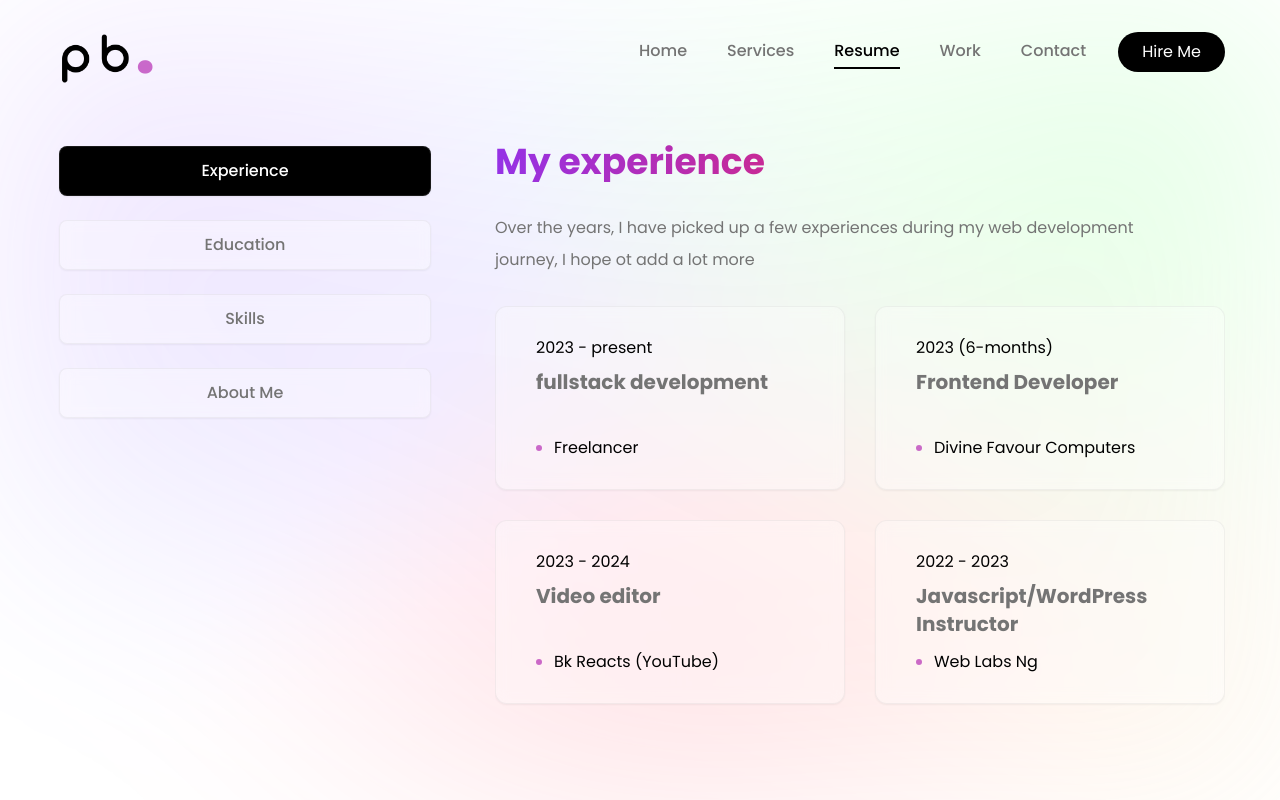
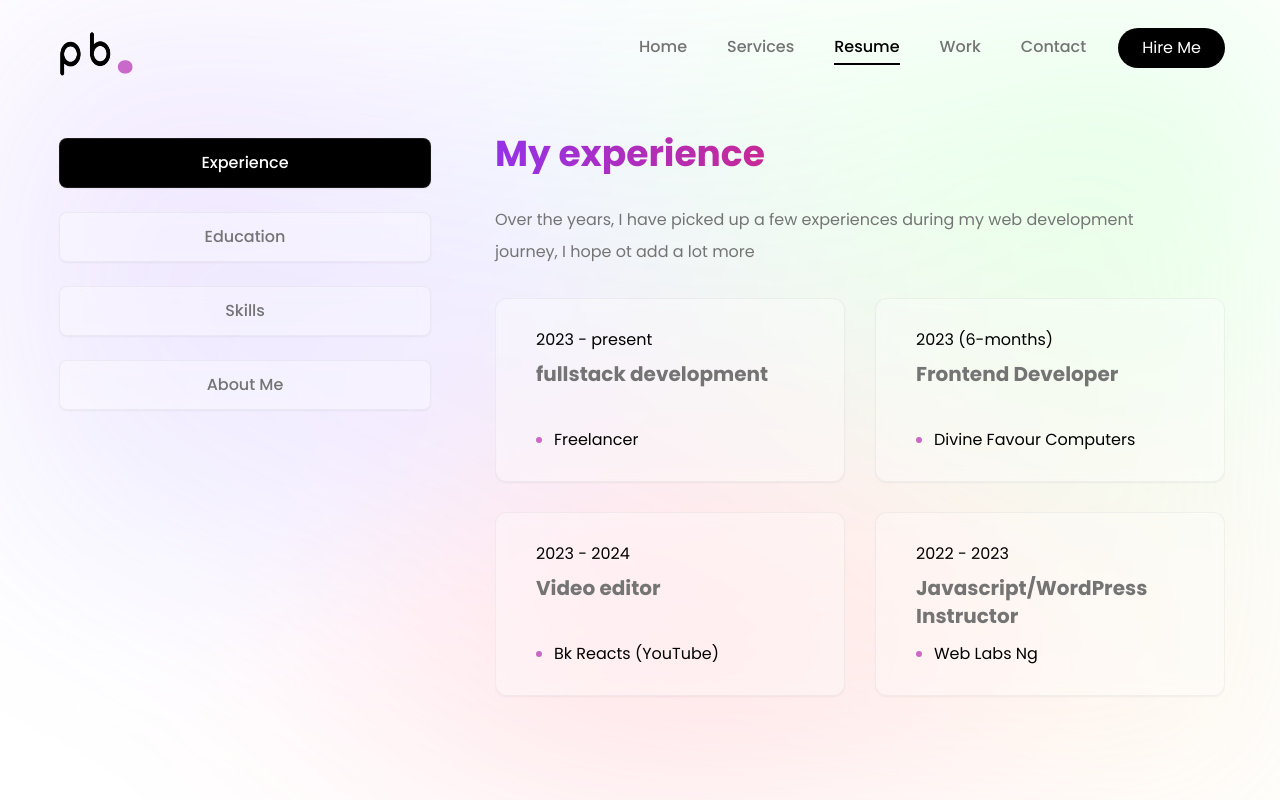
Before and after one commit to PeteBuks/nextjs-portfolio, a Next.js app: page /resume in a window 1280 px wide. Built offline with nearby package versions, Linux system fonts and the light colour scheme.

Commit message:
final change 2

```diff
--- a/components/Header.jsx
+++ b/components/Header.jsx
@@ -36,14 +36,14 @@ const Header = () => {
 
   return (
     <header className='py-1 sm:py-2 xl:py-3 text-tertiary'>
-        <div className='container mx-auto flex justify-between items-center sticky'>
+        <div className='container mx-auto flex justify-between items-center'>
 
             {/* Logo */}
             <Link href="/" className='flex'>
                 <Image
                     src="/assets/images/petebuks_transparent.png"
-                    width={80}
-                    height={80}
+                    width={60}
+                    height={60}
                     alt='logo'
                 />
                 <h1 className='text-7xl font-semibold text-accent rounded-full'>.</h1>
@@ -61,8 +61,8 @@ const Header = () => {
 
 
             <div className='xl:hidden'>
-                <button className= "inline-block w-[30px] items-center" onClick={handleClick}>
-                    <div className={`w-[100%] h-[2px] bg-primary mb-[10px] transform ease-[cubic-bezier(0.28, 0.55, 0.385, 1.65)] duration-300 ${ isClicked ? "translate-y-[6.3px] rotate-45" : ""}`}></div>
+                <button className= "inline-block w-[20px] items-center" onClick={handleClick}>
+                    <div className={`w-[100%] h-[2px] bg-primary mb-[2px] transform ease-[cubic-bezier(0.28, 0.55, 0.385, 1.65)] duration-300 ${ isClicked ? "translate-y-[6.3px] rotate-45" : ""}`}></div>
                     <div className={`w-[100%] h-[2px] bg-primary transform ease-[cubic-bezier(0.28, 0.55, 0.385, 1.65)] duration-300 ${ isClicked ? "translate-y-[-6.3px] -rotate-45" : ""}`}></div>
 
                 </button>
```
